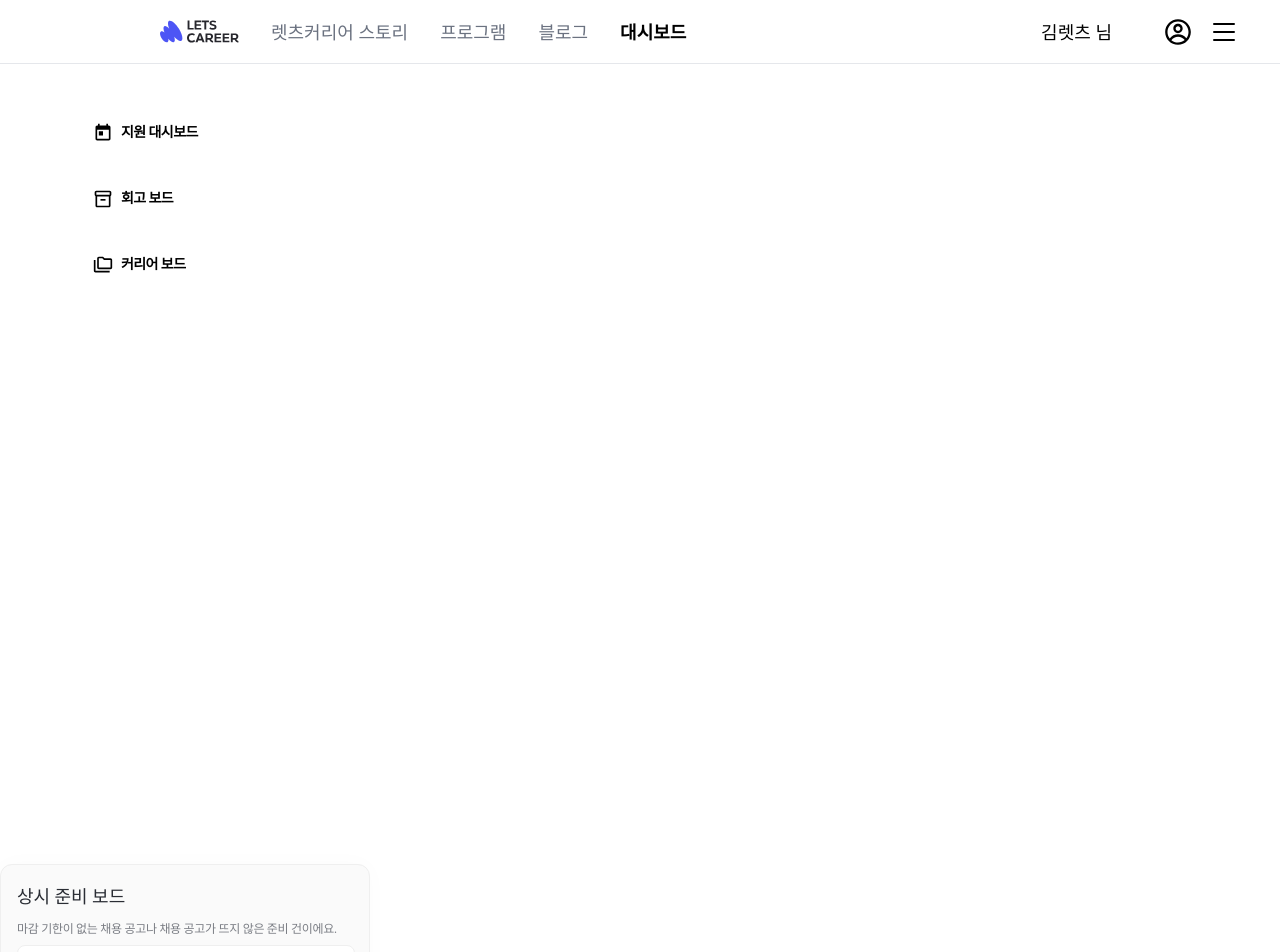
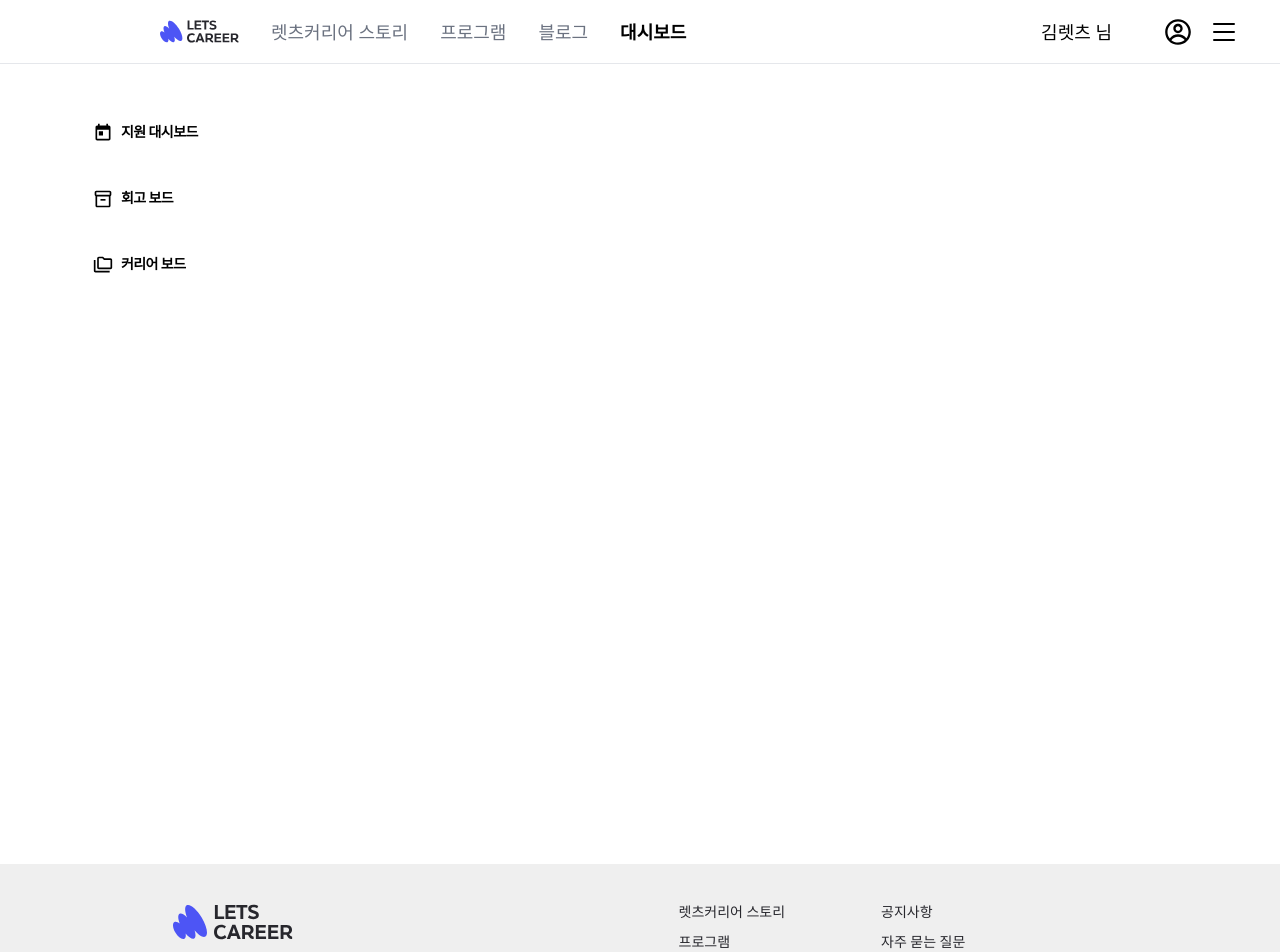
Before and after one commit to LetsCareer-A/LetsCareerA-FE, a React (Vite) app: page /dashboard in a window 1280 px wide. Shown: the top 952 px of the page. Built offline with nearby package versions, Linux system fonts and the light colour scheme.

Commit message:
#19 [Chore] 페이지 레이아웃 설정

```diff
--- a/src/App.tsx
+++ b/src/App.tsx
@@ -2,16 +2,9 @@ import React from 'react';
 import { BrowserRouter as Router, Routes, Route } from 'react-router-dom';
 import { QueryClient, QueryClientProvider } from '@tanstack/react-query';
 import { ThemeProvider } from '@mui/material/styles';
-import Navbar from './components/Navbar';
-import Footer from './components/Footer';
-import Sidebar from './components/Sidebar';
-import AlwaysReady from './components/AlwaysReady';
-import Dashboard from './pages/Dashboard';
+import Dashboard from './pages/index';
 import theme from './styles/theme';
-
-// import Retrospective from './pages/Retrospective'; // 회고 보드 페이지
-// import CareerBoard from './pages/CareerBoard'; // 커리어 보드 페이지
-import Dashbord from './pages/index';
+import Layout from './pages/Layout';
 
 const queryClient = new QueryClient();
 
@@ -20,13 +13,14 @@ function App() {
     <QueryClientProvider client={queryClient}>
       <ThemeProvider theme={theme}>
         <Router>
-          <Navbar />
-            <Sidebar />
+          <Layout>
             <Routes>
-              <Route path="/" element={<Dashboard />} />
+            <Route path="/" element={<Dashboard />} />
+              <Route path="/dashboard" element={<Dashboard />} />
+              <Route path="/retrospective" element={<Dashboard />} />
+              <Route path="/career-board" element={<Dashboard />} />
             </Routes>
-            <AlwaysReady/>
-          <Footer />
+          </Layout>
         </Router>
       </ThemeProvider>
     </QueryClientProvider>
--- /dev/null
+++ b/src/pages/Layout.tsx
@@ -0,0 +1,29 @@
+import React from 'react';
+import { Box } from '@mui/material';
+import Sidebar from '../components/Sidebar';
+import Footer from '../components/Footer';
+import Navbar from '../components/Navbar';
+
+interface LayoutProps {
+  children: React.ReactNode;
+}
+
+const Layout: React.FC<LayoutProps> = ({ children }) => {
+  return (
+    <Box display="flex">
+      <Box flexGrow={1} display="flex" flexDirection="column" minHeight="100vh">
+        <Navbar />
+        <Box display='flex'>
+        <Sidebar />
+        <Box component="main" flexGrow={1}>
+          {children}
+        </Box>
+        </Box>
+
+        <Footer />
+      </Box>
+    </Box>
+  );
+};
+
+export default Layout;
```
